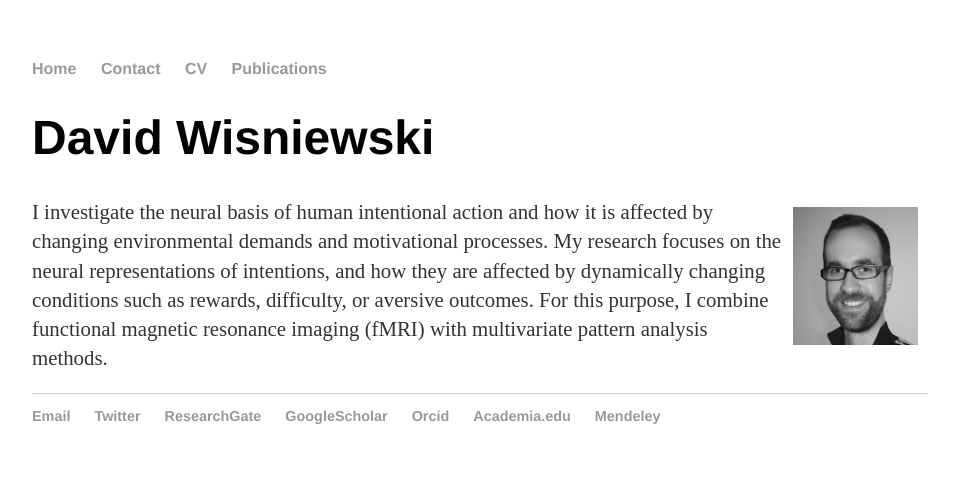
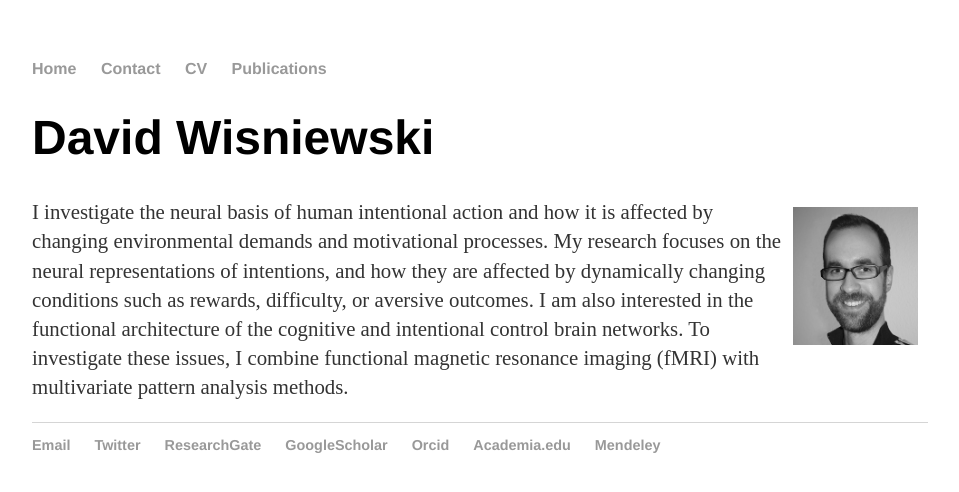
Before and after one commit to davidwisniewski/davidwisniewski.github.io, a Jekyll site: the page built from index.html, in a window 1280 px wide. Shown: the top 492 px of the page, without its empty margins (160-1119 px from the left). Built offline with Jekyll 4.4.1, drawn with Linux system fonts in a browser that asks for light colours.

Commit message:
home page text edit

```diff
--- a/index.html
+++ b/index.html
@@ -5,7 +5,10 @@ title: David Wisniewski
 <div class="blurb">
 	<h1>David Wisniewski</h1>
 	<img title="David Wisniewski" style="margin: 10px; float: right;" alt="Photo of David Wisniewski" src="/images/David_Wisniewski_bw_small.jpg" width="125" height="138" />
-	<p>I investigate the neural basis of human intentional action and how it is affected by changing environmental demands and motivational processes. My research focuses on the neural representations of intentions, and how they are affected by dynamically changing conditions such as rewards, difficulty, or aversive outcomes. For this purpose, I combine functional magnetic resonance imaging (fMRI) with multivariate pattern analysis methods.</p>
+	<p>I investigate the neural basis of human intentional action and how it is affected by changing environmental demands and motivational processes. My research focuses on the
+	neural representations of intentions, and how they are affected by dynamically changing conditions such as rewards, difficulty, or aversive outcomes. I am also interested in the
+	functional architecture of the cognitive and intentional control brain networks. To investigate these issues, I combine functional magnetic resonance imaging (fMRI) with multivariate
+	pattern analysis methods.</p>
 
 
 
```
